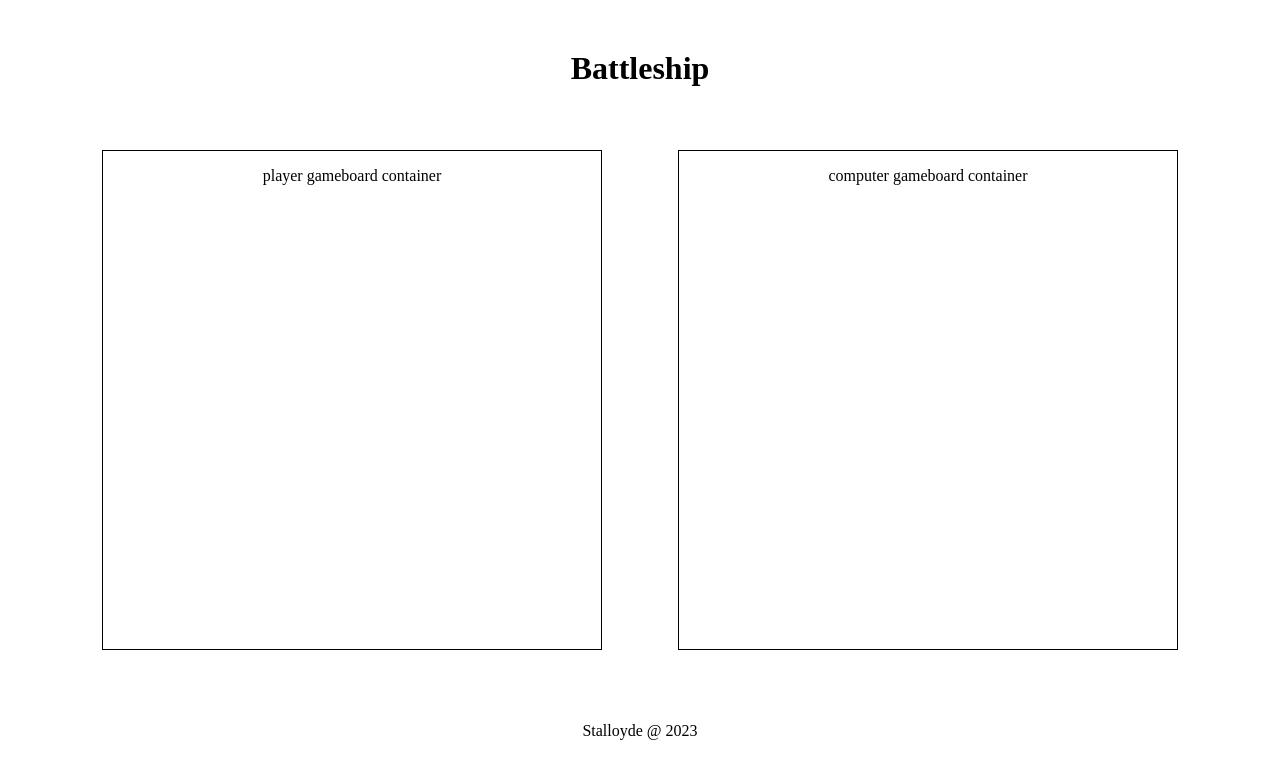
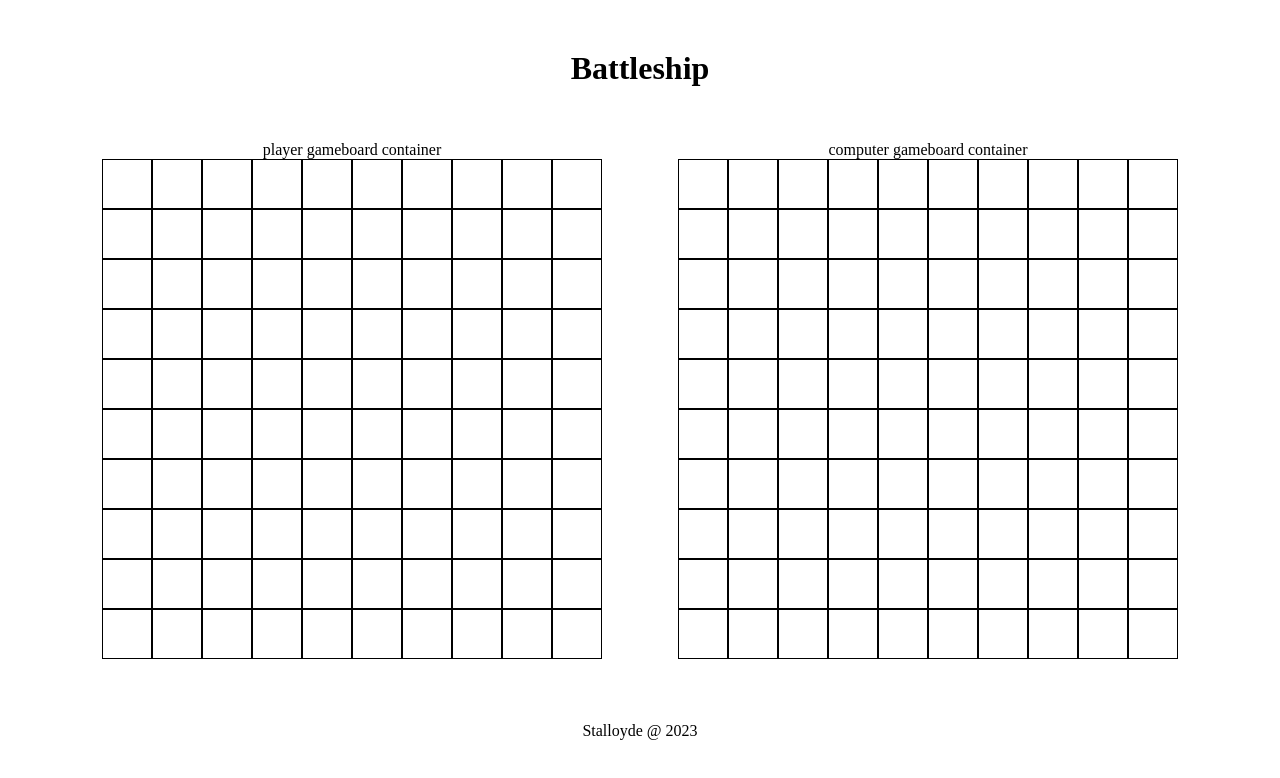
Before and after one commit to Stalloyde/battleship, a website built with webpack: page src/index.html in a window 1280 px wide. Built offline with nearby package versions, Linux system fonts and the light colour scheme.

Commit message:
Add grids

```diff
--- a/src/index.js
+++ b/src/index.js
@@ -1,3 +1,34 @@
-import _ from 'lodash';
+import _, { create } from 'lodash';
 import shipsFactory from './ships/ship';
+import gameboardFactory from './gameboard/gameboard';
+import playerFactory from './player/player';
 import './style.css';
+
+const playerGameboardContainer = document.querySelector(
+  '.player-gameboard-container'
+);
+const computerGameboardContainer = document.querySelector(
+  '.computer-gameboard-container'
+);
+const computerGameboard = gameboardFactory();
+const playerGameboard = gameboardFactory('Stalloyde');
+
+function appendGrid(containerToAppendOn, gameboardToCreateGridFrom) {
+  const gridContainer = document.createElement('div');
+
+  gameboardToCreateGridFrom === playerGameboard
+    ? gridContainer.classList.add('player-grid')
+    : gridContainer.classList.add('computer-grid');
+  containerToAppendOn.appendChild(gridContainer);
+
+  const gridsArray = gameboardToCreateGridFrom.createGrid();
+  gridsArray.forEach((item) => {
+    const grid = document.createElement('div');
+    grid.classList.add('grid');
+    grid.id = item;
+    gridContainer.appendChild(grid);
+  });
+}
+
+appendGrid(computerGameboardContainer, computerGameboard);
+appendGrid(playerGameboardContainer, playerGameboard);
--- a/src/style.css
+++ b/src/style.css
@@ -28,9 +28,17 @@ body {
 }
 
 .game-container > div {
-  border: 1px solid black;
   margin: auto auto;
   padding: 1em;
-  height: min(500px);
-  width: min(500px);
 }
+
+.player-grid,
+.computer-grid {
+  display: grid;
+  grid-template-columns: repeat(10, 50px);
+  grid-template-rows: repeat(10, 50px);
+}
+
+.grid {
+  border: 1px solid black;
+}
```
